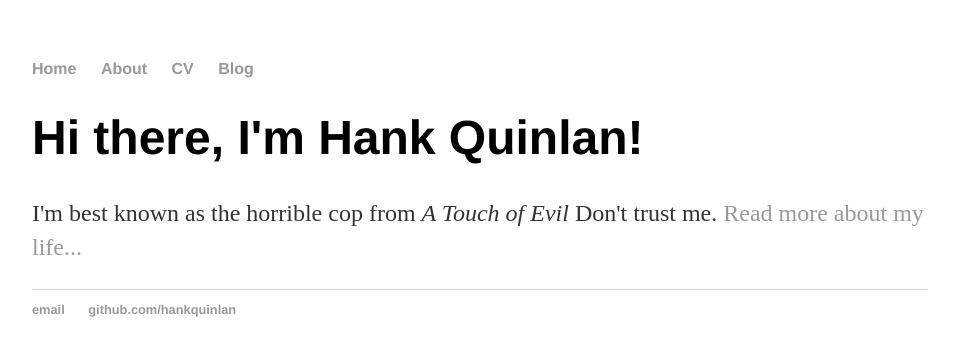
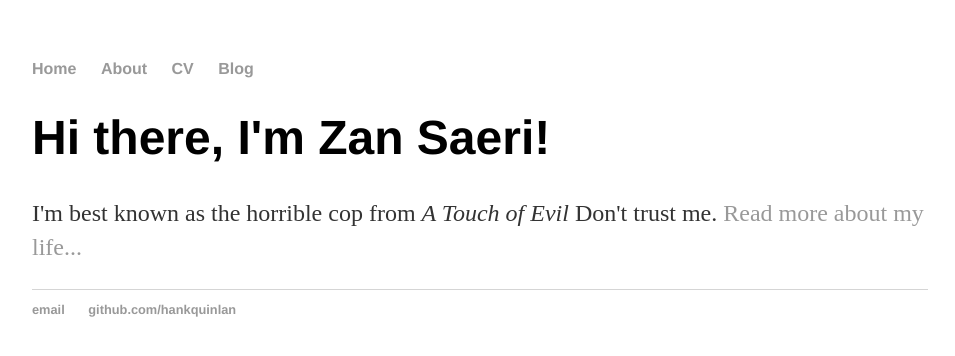
Before and after one commit to aksaeri/scrub, a Jekyll site: the page built from index.html, in a window 1280 px wide. Shown: the top 356 px of the page, without its empty margins (160-1115 px from the left). Built offline with Jekyll 4.4.1, drawn with Linux system fonts in a browser that asks for light colours.

Commit message:
Update index.html

```diff
--- a/index.html
+++ b/index.html
@@ -3,6 +3,6 @@ layout: default
 title: Hank Quinlan, Horrible Cop
 ---
 <div class="blurb">
-	<h1>Hi there, I'm Hank Quinlan!</h1>
+	<h1>Hi there, I'm Zan Saeri!</h1>
 	<p>I'm best known as the horrible cop from <em>A Touch of Evil</em> Don't trust me. <a href="/about">Read more about my life...</a></p>
 </div><!-- /.blurb -->
```
